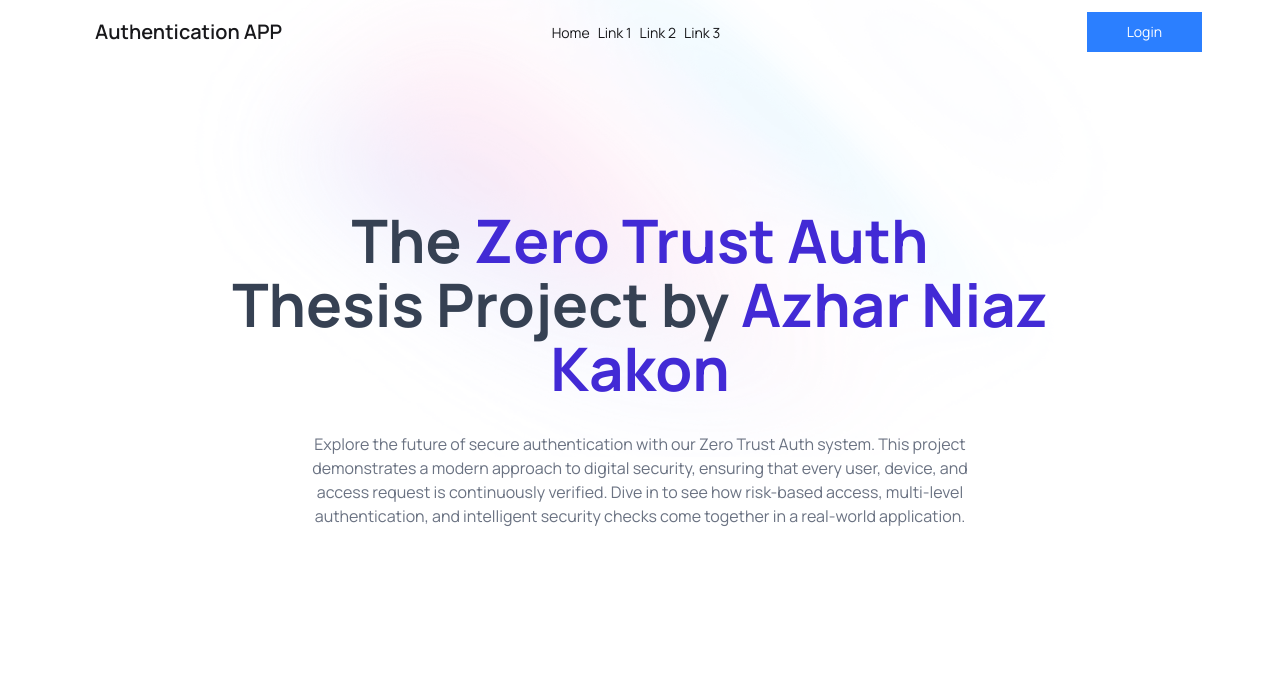
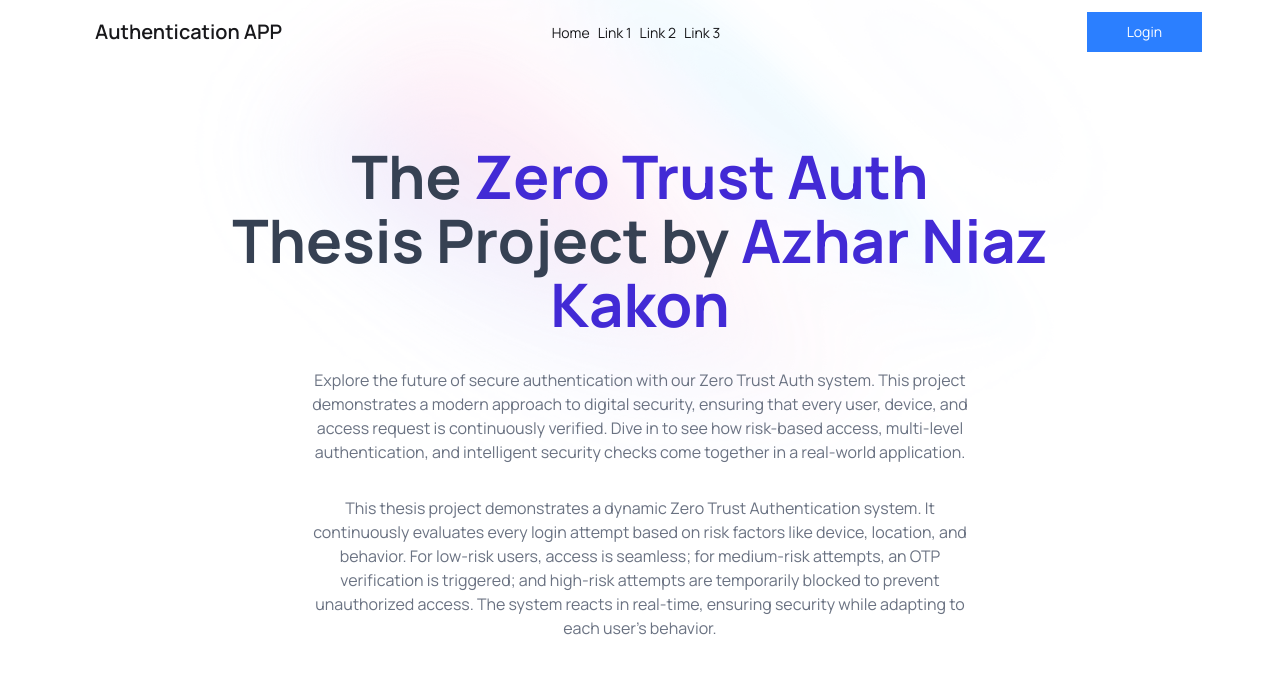
Before and after one commit to niazazhar63/zero-trust-auth, a React (Vite) app in the folder Frontend/: page / in a window 1280 px wide. Shown: the top 674 px of the page. Built offline with nearby package versions, Linux system fonts and the light colour scheme; no server answers.

Commit message:
home page details added

```diff
--- a/Frontend/src/pages/Home.jsx
+++ b/Frontend/src/pages/Home.jsx
@@ -18,6 +18,14 @@ const Home = () => {
             Dive in to see how risk-based access, multi-level authentication,
             and intelligent security checks come together in a real-world application.
           </p>
+
+           <p className="my-6 sm:my-8 max-w-2xl m-auto max-sm:text-xs text-gray-500">
+            This thesis project demonstrates a dynamic Zero Trust Authentication system.
+            It continuously evaluates every login attempt based on risk factors like device, location, and behavior.
+            For low-risk users, access is seamless; for medium-risk attempts, an OTP verification is triggered;
+            and high-risk attempts are temporarily blocked to prevent unauthorized access.
+            The system reacts in real-time, ensuring security while adapting to each user’s behavior.
+          </p>
         </div>
         <img
           src={assets.gradientBackground}
```
